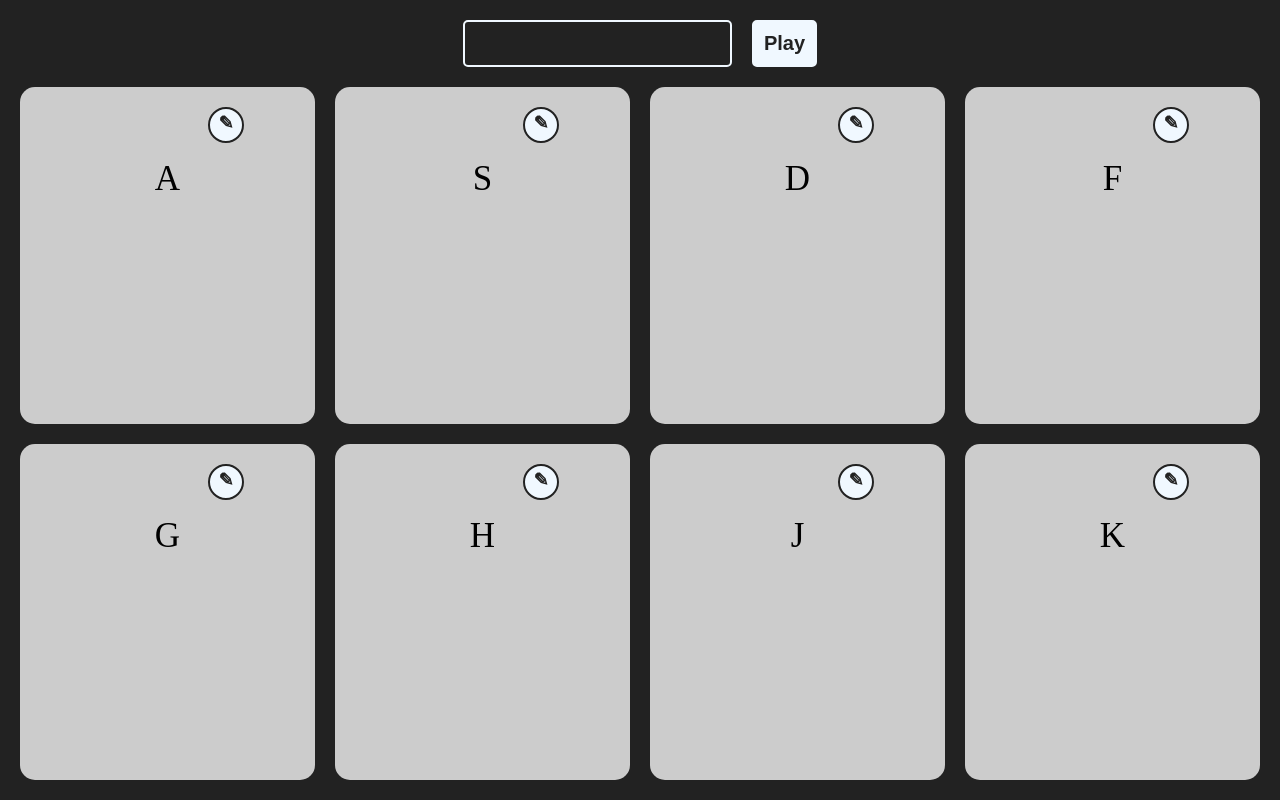
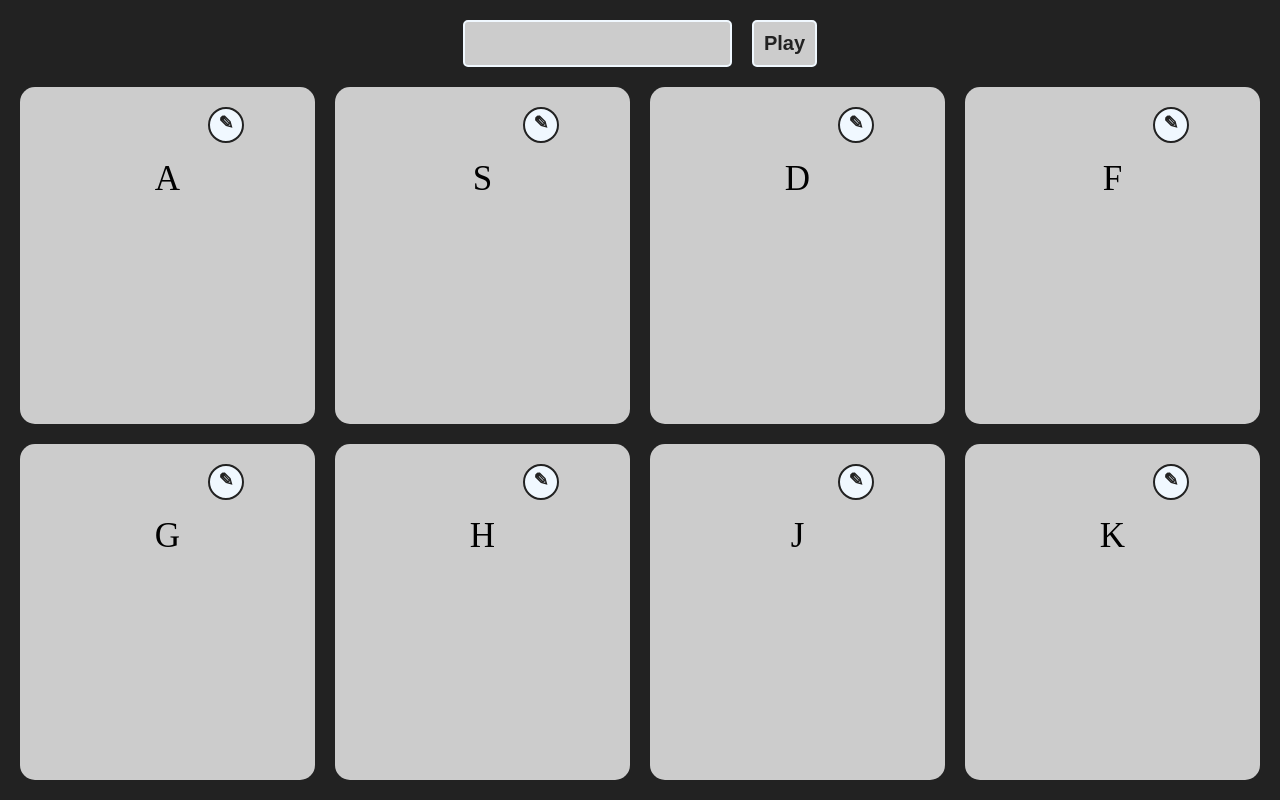
Before and after one commit to Khabib1802/virtual-music-kit, a website: page virtual-music-kit/index.html in a window 1280 px wide. Both pictures are taken after a click on the button "Play". Drawn offline with Linux system fonts and the light colour scheme.

Commit message:
feat: add disabled status for controls

```diff
--- a/virtual-music-kit/src/js/script.js
+++ b/virtual-music-kit/src/js/script.js
@@ -247,6 +247,8 @@ function playSequence() {
     pianoKeys.forEach((pianoKey) => {
       pianoKey.classList.add('disabled');
     });
+    controlsInput.classList.add('disabled');
+    controlsPlay.classList.add('disabled');
 
     const pianoDataKeys = [
       pianoKeys[0].dataset.key,
@@ -275,6 +277,8 @@ function playSequence() {
                 pianoKeys.forEach((pianoKey) => {
                   pianoKey.classList.remove('disabled');
                 });
+                controlsInput.classList.remove('disabled');
+                controlsPlay.classList.remove('disabled');
               });
             }
           }, delay);
--- a/virtual-music-kit/src/scss/components/_controls.scss
+++ b/virtual-music-kit/src/scss/components/_controls.scss
@@ -9,8 +9,15 @@
     color: $color-light;
     border: 2px solid $color-light;
     background-color: inherit;
+
+    &.disabled {
+      background-color: #ccc;
+      pointer-events: none;
+    }
   }
 
-  &__play {
+  &__play.disabled {
+    background-color: #ccc;
+    pointer-events: none;
   }
 }
```
Also changed, not shown: virtual-music-kit/src/scss/main.css, 1 other file.
